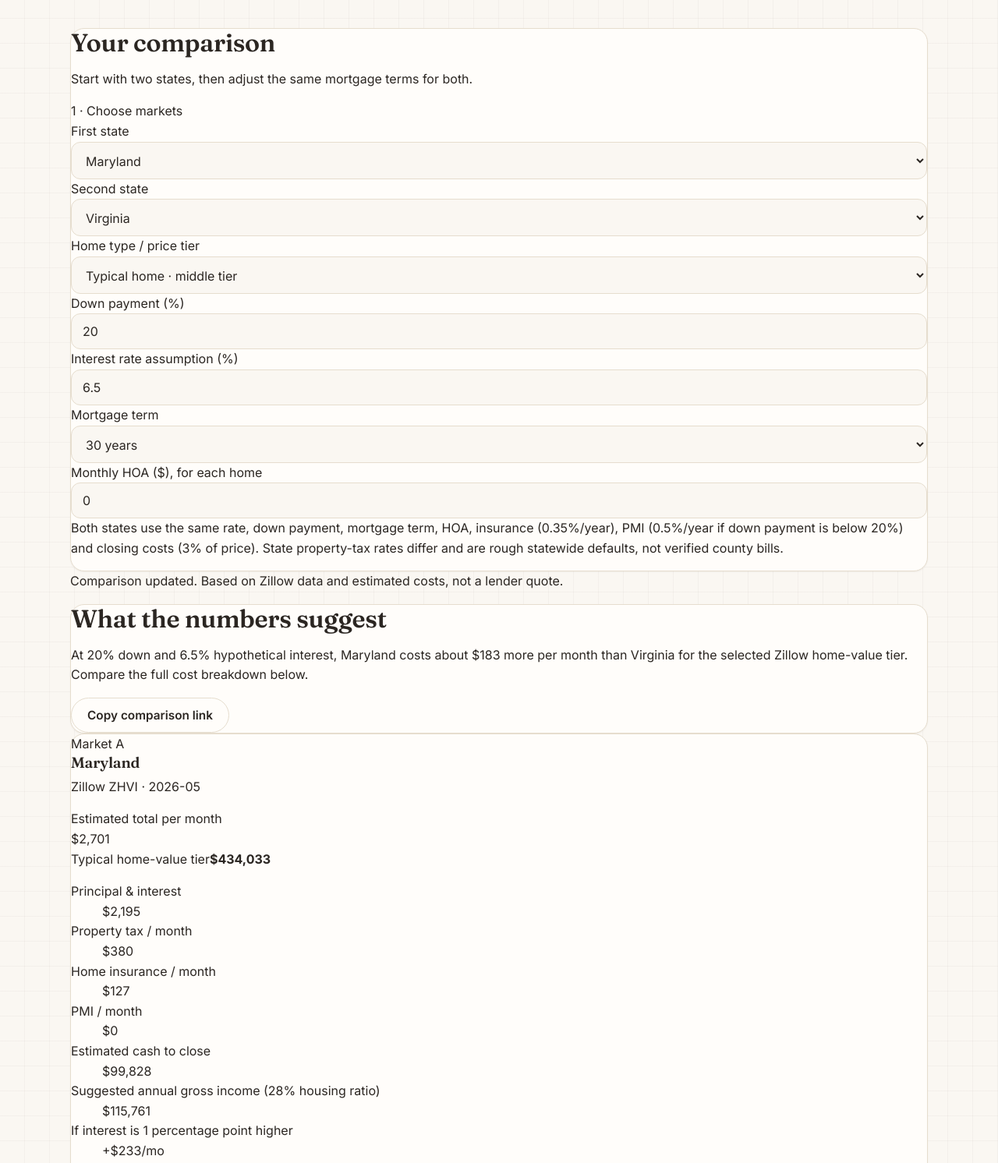
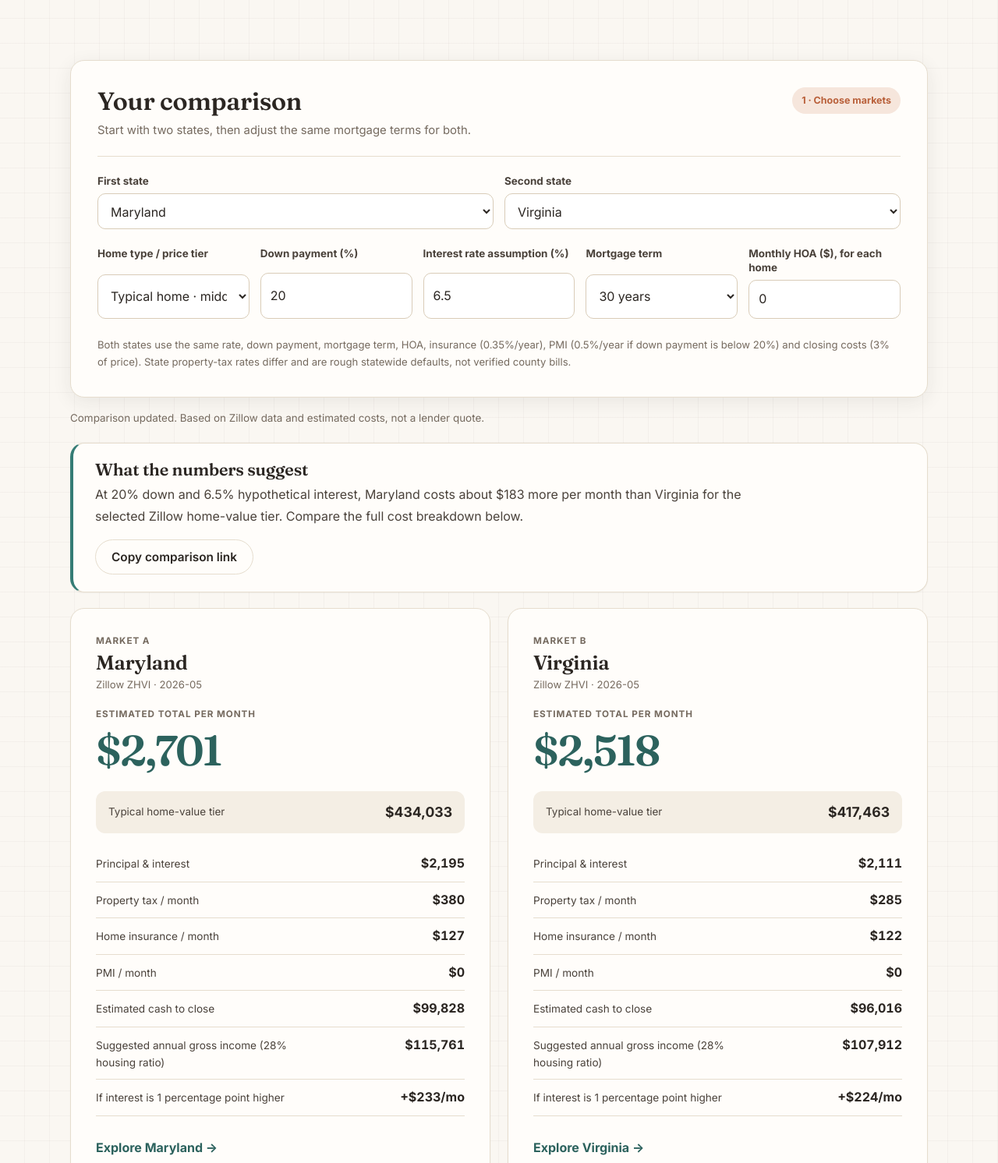
Before and after one commit to mrboss302/home-payment-atlas, a plain HTML site: page site/compare-markets/index.html in a window 1280 px wide. Shown: the part 456-1948 px from the top of the page at 78% size. Drawn offline with Linux system fonts and the light colour scheme.

Commit message:
Style state comparison workspace across desktop and mobile

```diff
--- a/site/assets/styles.css
+++ b/site/assets/styles.css
@@ -318,3 +318,66 @@ a:focus-visible, button:focus-visible, summary:focus-visible, input:focus-visibl
   outline: 3px solid var(--teal-600); outline-offset: 2px;
 }
 .sr-only { position: absolute; width: 1px; height: 1px; padding: 0; margin: -1px; overflow: hidden; clip: rect(0,0,0,0); border: 0; }
+
+
+
+/* Compare States: interactive decision workspace, no external UI dependencies */
+[hidden] { display: none !important; }
+.compare-intro .lead { max-width: 68ch; color: var(--ink-700); font-size: 1.13rem; }
+.compare-intro .hint { max-width: 76ch; }
+.compare-tool { padding: clamp(18px, 3vw, 34px); box-shadow: var(--shadow-md); }
+.compare-head { display: flex; align-items: start; justify-content: space-between; gap: 20px; border-bottom: 1px solid var(--line); padding-bottom: 20px; margin-bottom: 22px; }
+.compare-head h2 { margin: 0 0 8px; }
+.compare-head p { color: var(--ink-500); margin: 0; max-width: 58ch; font-size: .93rem; }
+.compare-steps { color: var(--clay-600); background: var(--clay-100); border-radius: 100px; font-size: .78rem; font-weight: 700; padding: 7px 12px; white-space: nowrap; }
+.compare-form { display: grid; gap: 22px; }
+.compare-row { display: grid; grid-template-columns: repeat(5, minmax(0,1fr)); gap: 14px; }
+.compare-row--states { grid-template-columns: repeat(2, minmax(0,1fr)); }
+.compare-control { display: grid; gap: 7px; min-width: 0; }
+.compare-control label { color: var(--ink-700); font-size: .84rem; font-weight: 650; line-height: 1.35; }
+.compare-control input, .compare-control select {
+  font: inherit; width: 100%; min-width: 0; border-radius: 10px; border: 1px solid var(--sand-300);
+  background: #fff; color: var(--ink-900); padding: 11px 12px; min-height: 46px;
+}
+.compare-form .hint { color: var(--ink-500); margin: 0; font-size: .82rem; line-height: 1.7; }
+.compare-status { margin: 16px 0 0; color: var(--ink-500); font-size: .84rem; }
+.compare-summary { padding: 22px 28px; margin: 20px 0; border-left: 4px solid var(--teal-600); }
+.compare-summary h2 { font-size: 1.35rem; margin-bottom: 5px; }
+.compare-summary p { color: var(--ink-700); line-height: 1.75; max-width: 83ch; }
+.compare-grid { display: grid; grid-template-columns: repeat(2, minmax(0,1fr)); gap: 22px; margin-top: 20px; }
+.compare-card { min-width: 0; padding: clamp(20px,3vw,32px); overflow-wrap: break-word; }
+.compare-card__heading { display: flex; flex-wrap: wrap; gap: 0 20px; align-items: baseline; margin-bottom: 18px; }
+.compare-card__heading h3 { width: 100%; font-size: 1.6rem; margin: 4px 0; }
+.compare-card__heading p { font-size: .82rem; color: var(--ink-500); margin: 0; }
+.compare-kicker { color: var(--ink-500); text-transform: uppercase; letter-spacing: .08em; font-weight: 700; font-size: .73rem; }
+.compare-amount { color: var(--teal-700); font-family: var(--serif); font-weight: 650; font-size: clamp(2.3rem, 4.7vw, 3.4rem); line-height: 1.1; letter-spacing: -.035em; font-variant-numeric: tabular-nums; margin: 7px 0 22px; }
+.compare-price { background: var(--sand-100); border-radius: var(--radius-sm); padding: 13px 16px; display: flex; align-items: center; justify-content: space-between; gap: 10px; flex-wrap: wrap; margin-bottom: 16px; }
+.compare-price span { color: var(--ink-700); font-size: .84rem; }
+.compare-price strong { font-size: 1.1rem; }
+.compare-breakdown { margin: 0 0 16px; display: grid; gap: 0; }
+.compare-breakdown > div { display: flex; align-items: baseline; justify-content: space-between; gap: 15px; padding: 10px 0; border-bottom: 1px solid var(--line); }
+.compare-breakdown dt { color: var(--ink-700); font-size: .85rem; max-width: 63%; }
+.compare-breakdown dd { font-weight: 650; font-variant-numeric: tabular-nums; text-align: right; margin: 0; white-space: nowrap; }
+.compare-state-link { display: inline-flex; align-items: center; color: var(--teal-700); margin-top: 12px; font-weight: 650; text-decoration: none; }
+.compare-state-link:hover { text-decoration: underline; }
+.compare-prose { padding: clamp(22px,3vw,32px); }
+.compare-prose h2 { font-size: 1.45rem; }
+.compare-prose p, .compare-prose li { font-size: .93rem; line-height: 1.85; color: var(--ink-700); }
+.compare-prose ol { padding-left: 22px; }
+.compare-guide .grid { align-items: stretch; }
+.compare-intro strong, .compare-prose strong { color: var(--ink-900); }
+@media (max-width: 990px) {
+  .compare-row { grid-template-columns: repeat(3, minmax(0,1fr)); }
+}
+@media (max-width: 720px) {
+  .compare-row, .compare-row--states, .compare-grid { grid-template-columns: minmax(0,1fr); }
+  .compare-steps { display: none; }
+  .compare-breakdown dt { max-width: 68%; }
+  .compare-amount { font-size: 2.5rem; }
+}
+@media (max-width: 420px) {
+  .compare-tool, .compare-card { padding: 17px; }
+  .compare-price { align-items: flex-start; }
+  .compare-breakdown dt { font-size: .8rem; }
+  .compare-breakdown dd { font-size: .85rem; white-space: normal; }
+}
```
